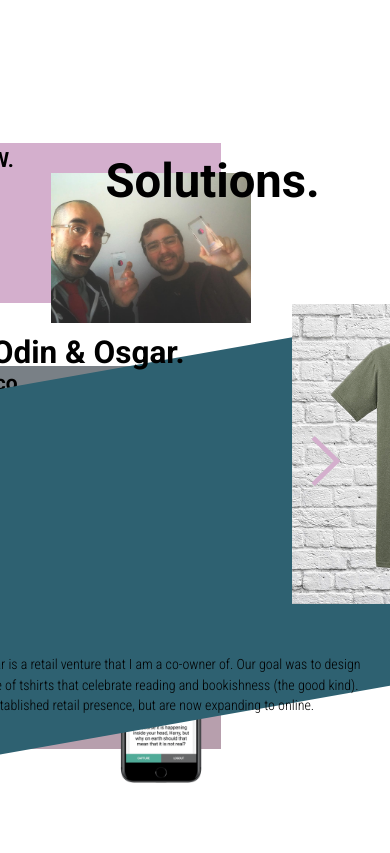
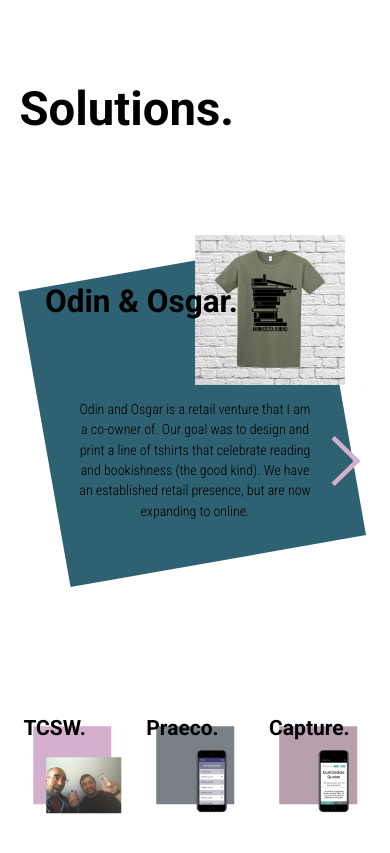
Before and after one commit to HoganMcDonald/portfolio_site_3.0, a website: page src/views/index.html in a window 390 px wide. Shown: the part 1649-2502 px from the top of the page. Drawn offline with nearby package versions, Linux system fonts and the light colour scheme; files that its build step writes are made by us from their sources; files whose address does not match are found by name.

Commit message:
styled for mobile completely

```diff
--- a/src/sass/pages/_index.mobile.sass
+++ b/src/sass/pages/_index.mobile.sass
@@ -1,7 +1,7 @@
 @media (max-width: 767px)
   #index
     font-size: 14px
-    overflow: hidden
+    overflow-x: hidden
     header
       nav
         display: none
@@ -65,6 +65,60 @@
           .book3
             width: 55px
             left: 163px
+      #solutions
+        .wrapper
+          height: 90vh
+          width: 90vw
+          .title
+            left: 0
+            top: 0
+          .next-project
+          .project
+            width: 25vw
+            height: 25vw
+            transform: translate(-50%, -50%)
+            h4
+              top: 0
+            img
+              max-width: 75px
+              max-height: 75px
+            .mockup
+              right: -5px
+              bottom: -5px
+              max-height: 75px
+          .first-position
+            top: 90%
+            left: 15%
+          .second-position
+            top: 90%
+            left: 50%
+          .third-position
+            top: 90%
+            left: 85%
+          .forth-position
+            width: 300px
+            height: 300px
+            left: 50%
+            top: 40%
+            .background
+              transform: rotate(-10deg) translate(-50%, -50%)
+              height: 100%
+              width: 100%
+              left: 57%
+            img
+              top: 0
+              right: 0
+              max-width: 150px
+              max-height: 150px
+            .mockup
+              max-height: 200px
+            h4
+              left: 0
+              top: 16%
+            p
+              width: 80%
+              top: 50%
+              text-align: center
     footer
       .content
         grid-template-columns: 30vw 50vw
```
Also changed, not shown: src/sass/components/_solutions.sass (+0 -127 lines), docs/styles/main.min.css.
